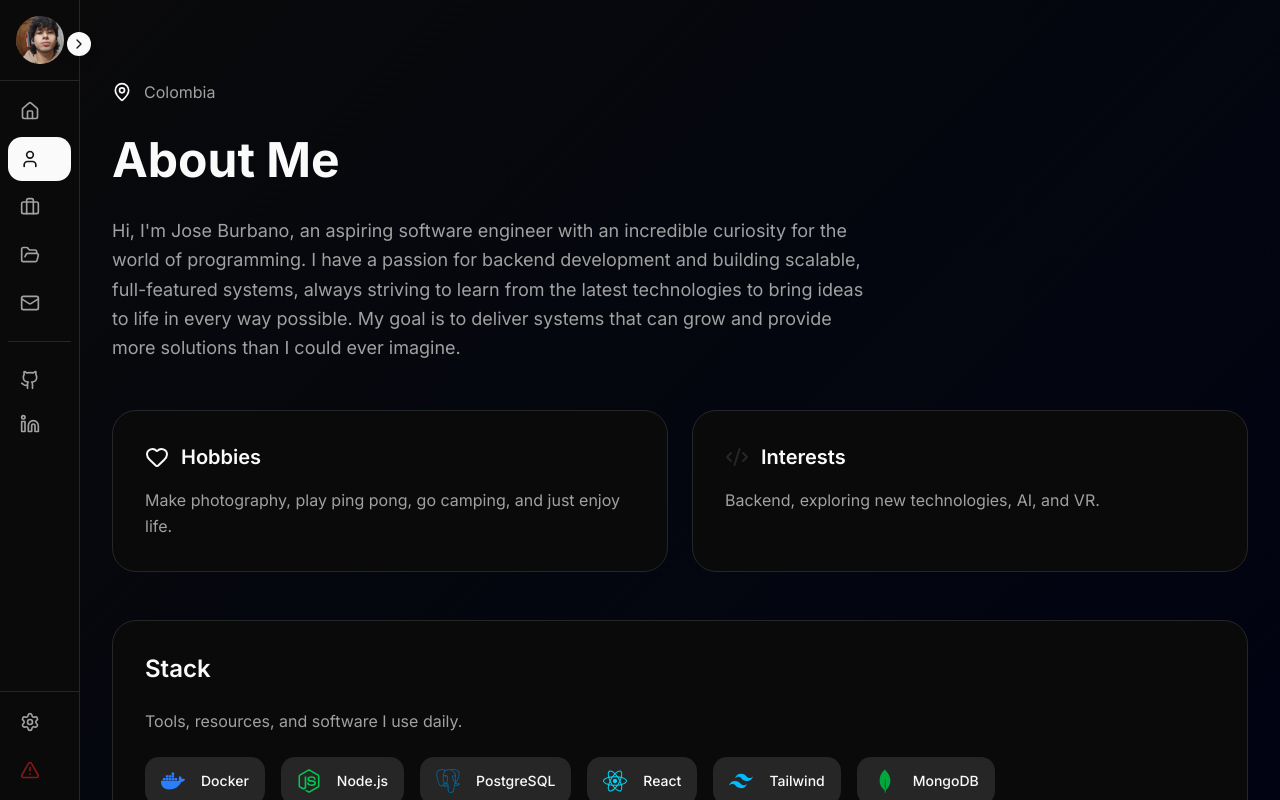
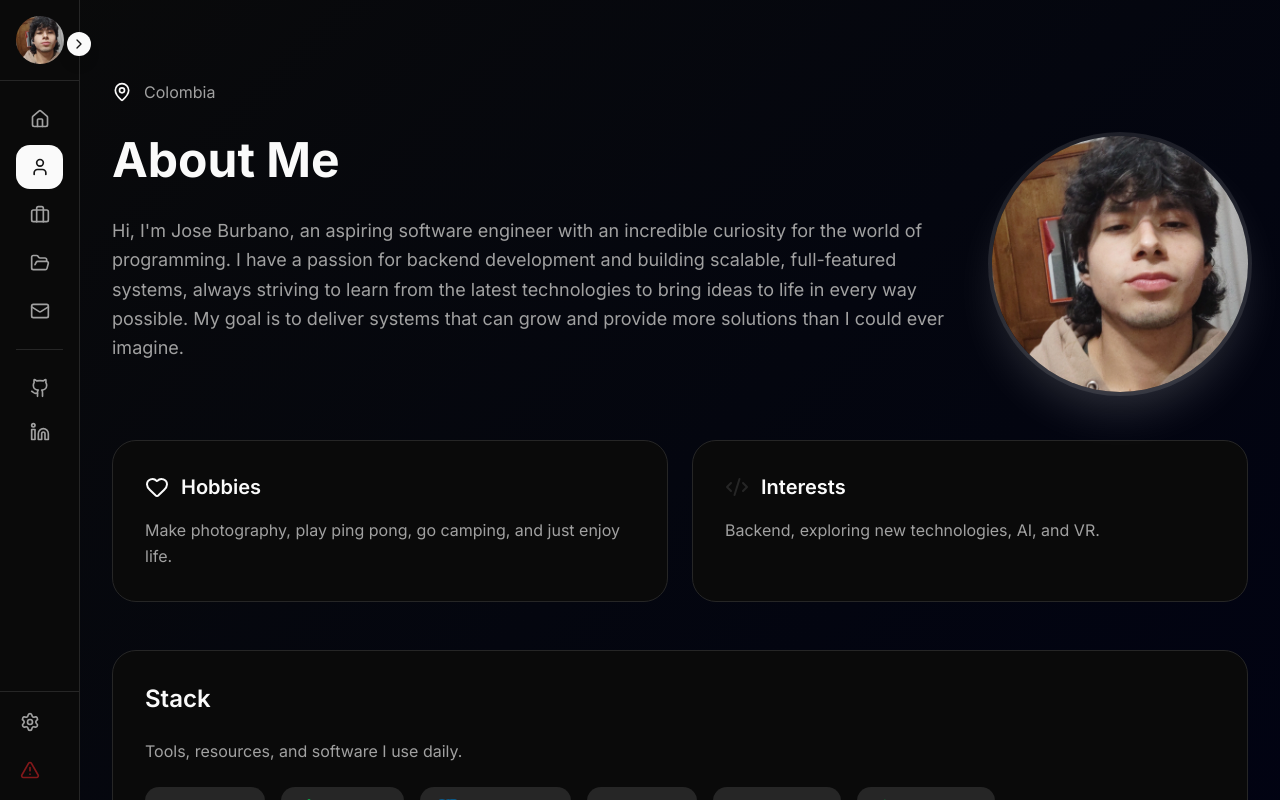
Before and after one commit to Jacklb19/Portfolio, a Next.js app: page / in a window 1280 px wide. Both pictures are taken after a click on the button 39 px from the left and 159 px from the top of the page. Shown: the top 800 px of the page. Built offline with nearby package versions, Linux system fonts and the light colour scheme.

Commit message:
iconos fixed

```diff
--- a/components/about-section.tsx
+++ b/components/about-section.tsx
@@ -3,6 +3,7 @@ import { Button } from "@/components/ui/button";
 import { AboutSection as AboutSectionType } from "@/data/types";
 import { FaDocker, FaNodeJs, FaReact } from "react-icons/fa";
 import { SiPostgresql, SiTailwindcss, SiMongodb } from "react-icons/si";
+import Image from "next/image";
 
 interface AboutSectionProps {
   content: AboutSectionType;
@@ -27,13 +28,29 @@ export function AboutSection({ content }: AboutSectionProps) {
           </span>
         </div>
 
-        <h2 className="text-3xl sm:text-4xl lg:text-5xl font-bold mb-6 sm:mb-8">
-          {content.title}
-        </h2>
+        <div className="flex flex-col lg:flex-row lg:items-start lg:justify-between gap-8 lg:gap-12 mb-8 sm:mb-12">
+          {/* Text Content */}
+          <div className="flex-1">
+            <h2 className="text-3xl sm:text-4xl lg:text-5xl font-bold mb-6 sm:mb-8">{content.title}</h2>
 
-        <p className="text-base sm:text-lg text-muted-foreground leading-relaxed mb-8 sm:mb-12 max-w-3xl">
-          {content.description}
-        </p>
+            <p className="text-base sm:text-lg text-muted-foreground leading-relaxed">
+{content.description}
+            </p>
+          </div>
+
+          {/* Profile Image - Circular with responsive positioning */}
+          <div className="flex justify-center lg:justify-end lg:flex-shrink-0">
+            <div className="relative w-48 h-48 sm:w-56 sm:h-56 lg:w-64 lg:h-64">
+              <Image
+                src="/images/profile.jpg"
+                alt="Jose Burbano Profile Photo"
+                fill
+                className="rounded-full object-cover shadow-2xl shadow-primary/20 ring-4 ring-primary/10 transition-transform hover:scale-105"
+                priority
+              />
+            </div>
+          </div>
+        </div>
 
         <div className="grid sm:grid-cols-2 gap-4 sm:gap-6 mb-8 sm:mb-12">
             {/* Hobbies Card */}
@@ -85,7 +102,7 @@ export function AboutSection({ content }: AboutSectionProps) {
             </div>
 
 
-            <Button className="rounded-xl w-full sm:w-auto">
+            <Button className="rounded-xl bg-primary hover:bg-primary/90 w-full sm:w-auto transition-all hover:scale-105">
               {content.stack.button}
             </Button>
         </div>
@@ -97,7 +114,7 @@ export function AboutSection({ content }: AboutSectionProps) {
             <p className="text-sm sm:text-base text-muted-foreground mb-4 sm:mb-6">
               {content.projects.description}
             </p>
-            <Button className="rounded-xl bg-primary hover:bg-primary/90 w-full sm:w-auto">
+            <Button className="rounded-xl bg-primary hover:bg-primary/90 w-full sm:w-auto transition-all hover:scale-105">
               {content.projects.button}
             </Button>
         </div>
--- a/components/sidebar.tsx
+++ b/components/sidebar.tsx
@@ -96,13 +96,13 @@ export function Sidebar({ activeSection, onSectionChange, isExpanded, onToggleEx
             </div>
           </div>
 
-          <nav className="flex-1 space-y-1 p-2">
+          <nav className="flex-1 space-y-1 p-4">
             {navItems.map((item) => (
               <button
                 key={item.id}
                 onClick={() => onSectionChange(item.id)}
                 className={cn(
-                  "flex w-full items-center gap-3 rounded-xl px-3 py-3 transition-all group",
+                  "flex w-full items-center gap-3 rounded-xl px-3.5  py-3 transition-all group",
                   activeSection === item.id
                     ? "bg-primary text-primary-foreground"
                     : "text-muted-foreground hover:bg-secondary hover:text-foreground",
@@ -120,7 +120,7 @@ export function Sidebar({ activeSection, onSectionChange, isExpanded, onToggleEx
                   href={item.href}
                   target="_blank"
                   rel="noopener noreferrer"
-                  className="flex items-center gap-3 rounded-xl px-3 py-3 text-muted-foreground transition-all hover:bg-secondary hover:text-foreground group"
+                  className="flex items-center gap-3 rounded-xl px-3.5 py-3 text-muted-foreground transition-all hover:bg-secondary hover:text-foreground group"
                 >
                   <item.icon className="h-5 w-5 flex-shrink-0 transition-transform group-hover:scale-110" />
                   {isExpanded && <span className="text-sm font-medium">{item.label}</span>}
```
